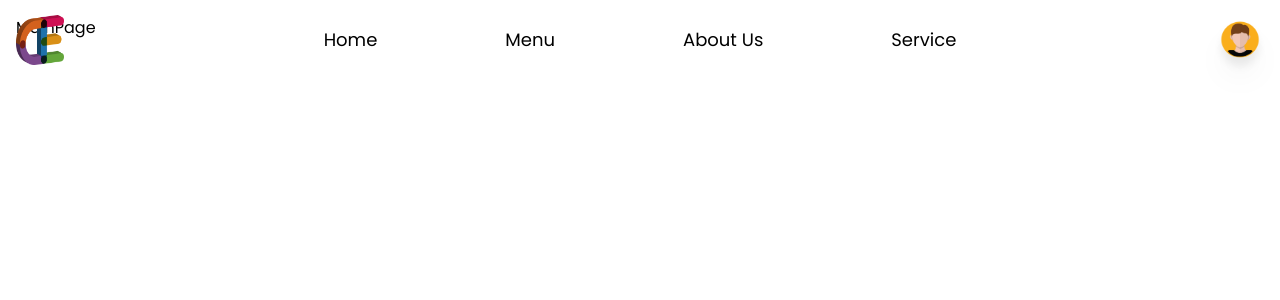
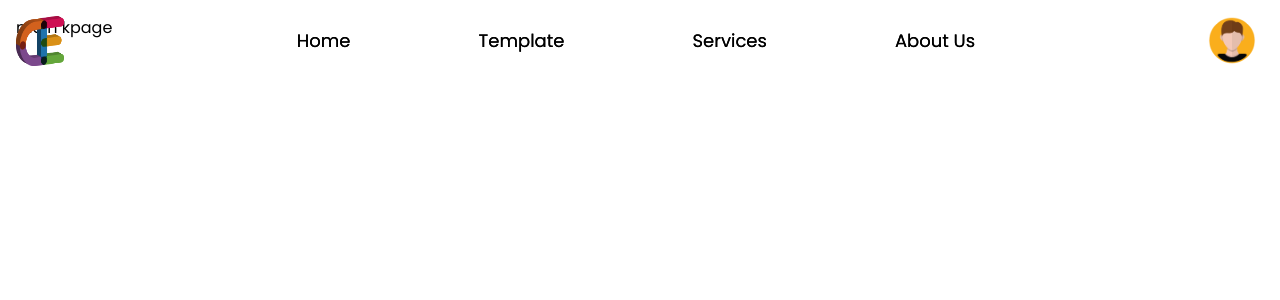
Before and after one commit to VedantBhawsar/certificate_generator, a React (Create React App) app in the folder client/: page / in a window 1280 px wide. Shown: the top 300 px of the page. Built offline with nearby package versions, Linux system fonts and the light colour scheme.

Commit message:
Ui and LInk fixes

```diff
--- a/client/package.json
+++ b/client/package.json
@@ -6,7 +6,7 @@
     "@testing-library/jest-dom": "^5.16.5",
     "@testing-library/react": "^13.4.0",
     "@testing-library/user-event": "^13.5.0",
-    "framer-motion": "^7.6.5",
+    "framer-motion": "^7.6.6",
     "react": "^18.2.0",
     "react-dom": "^18.2.0",
     "react-icons": "^4.6.0",
--- a/client/src/App.js
+++ b/client/src/App.js
@@ -1,6 +1,6 @@
 import React from 'react';
 import './App.css';
-import Forgot_Password from './Component/Login_Page/Forgot_Password';
+import ForgotPassword from './Component/Login_Page/ForgotPassword';
 import Header from './Component/Header';
 import Login from './Component/Login_Page/Login';
 import Register from './Component/Login_Page/Register';
@@ -9,8 +9,7 @@ import MainPage from './Component/MainPage.jsx';
 import {
   BrowserRouter as Router,
   Routes,
-  Route,
-  Link
+  Route
 } from 'react-router-dom'
 
 function App() {
@@ -24,10 +23,10 @@ function App() {
       <Router>
         <Header />
         <Routes>
-          <Route exact path='/' element={<MainPage />} />
+          <Route exact path='/' element={<MainPage className="overflow-y-hidden" />}   />
           <Route exact path='/login' element={<Login />} />
           <Route exact path='/register' element={<Register />} />
-          <Route exact path='/forgot' element={<Forgot_Password />} />
+          <Route exact path='/forgot' element={<ForgotPassword />} />
         </Routes>
       </Router>
     </div>
--- a/client/src/Component/Header.jsx
+++ b/client/src/Component/Header.jsx
@@ -1,38 +1,40 @@
 import React from 'react'
+import { Link } from 'react-router-dom'
 import Logo from '../images/Logo.png'
 import Profile from '../images/Profile.png'
+import { motion } from "framer-motion"
 
 const Header = () => {
     return (
-        <div className="hidden fixed -top-[45%] md:flex w-full h-full items-center justify-between">
-            <div className="flex items-center gap-2">
+        <div className=" hidden fixed  md:flex w-full  items-center justify-between">
+            <Link to={'/'} className="flex items-center gap-2 cursor-pointer">
                 <img src={Logo} className="w-12 object-cover" alt="logo" />
                 {/* <p className="text-headingColor text-xl font-bold"> City</p> */}
-            </div>
+            </Link>
 
             <div className="flex items-center gap-8">
                 <ul className="flex items-center gap-24 "
                 >
-                    <li className="hover:bg-blue-700 hover:text-white px-4 py-2 rounded-full text-lg text-textColor hover:text-headingColor duration-100 transition-all ease-in-out cursor-pointer">
-                        Home
+                    <li className="hover:text-gray-800 px-4 py-2 rounded-full text-lg text-textColor hover:text-headingColor duration-100 transition-all ease-in-out cursor-pointer">
+                        <Link to={'/'} >Home</Link>
                     </li>
-                    <li className="hover:bg-blue-700 hover:text-white px-4 py-2 rounded-full text-lg text-textColor hover:text-headingColor duration-100 transition-all ease-in-out cursor-pointer">
-                        Menu
+                    <li className="hover:text-gray-800 px-4 py-2 rounded-full text-lg text-textColor hover:text-headingColor duration-100 transition-all ease-in-out cursor-pointer">
+                        Template
                     </li>
-                    <li className="hover:bg-blue-700 hover:text-white px-4 py-2 rounded-full text-lg text-textColor hover:text-headingColor duration-100 transition-all ease-in-out cursor-pointer">
+                    <li className="hover:text-gray-800 px-4 py-2 rounded-full text-lg text-textColor hover:text-headingColor duration-100 transition-all ease-in-out cursor-pointer">
+                        Services
+                    </li>
+                    <li className="hover:text-gray-800 px-4 py-2 rounded-full text-lg text-textColor hover:text-headingColor duration-100 transition-all ease-in-out cursor-pointer">
                         About Us
-                    </li>
-                    <li className="hover:bg-blue-700 hover:text-white px-4 py-2 rounded-full text-lg text-textColor hover:text-headingColor duration-100 transition-all ease-in-out cursor-pointer">
-                        Service
                     </li>
                 </ul>
             </div>
 
-            <div className="w-12 h-12 bg-white hover:bg-blue-600 transition-all mr-8 rounded-full flex justify-center items-center">
+            <div className="transition-all mr-10 rounded-full flex justify-center items-center">
                 <img
 
                     src={Profile}
-                    className="w-10 min-w-[40px] h-10 min-h-[40px] drop-shadow-xl cursor-pointer rounded-full"
+                    className="w-12 cursor-pointer "
                     alt="userprofile"
 
                 />
--- a/client/src/Component/Login_Page/Forgot_Password.jsx
+++ b/client/src/Component/Login_Page/ForgotPassword.jsx
@@ -2,7 +2,8 @@ import React from 'react'
 import { BsCheck2All } from 'react-icons/bs';
 import forgot from '../../images/ForgotPassword.png'
 
-const Forgot_Password = () => {
+
+const ForgotPassword = () => {
     return (
         <div className="h-screen overflow-hidden">
             <div className="px-6 h-full text-gray-800">
@@ -83,4 +84,4 @@ const Forgot_Password = () => {
     )
 }
 
-export default Forgot_Password
+export default ForgotPassword
--- a/client/src/Component/Login_Page/Login.jsx
+++ b/client/src/Component/Login_Page/Login.jsx
@@ -1,6 +1,7 @@
 import React from 'react'
 import Register from './Register';
 import login from '../../images/Login.png'
+import { Link } from 'react-router-dom';
 
 const Login = () => {
     return (
@@ -97,7 +98,7 @@ const Login = () => {
                                     >Remember me</label
                                     >
                                 </div>
-                                <a href="#!" className="text-gray-800 hover:underline underline-offset-3">Forgot password?</a>
+                                <Link to={'/forgot'} className="text-gray-800 hover:underline underline-offset-3">Forgot password?</Link>
                             </div>
 
                             <div className="text-center lg:text-left">
@@ -109,11 +110,11 @@ const Login = () => {
                                 </button>
                                 <p className="text-sm font-semibold mt-2 pt-1 mb-0">
                                     Don't have an account ?
-                                    <a
-                                        to={Register}
+                                    <Link
+                                        to={'/register'}
                                         className="text-red-600 hover:text-red-700 focus:text-red-700 transition duration-200 ease-in-out hover:underline ml-1"
-                                    >Register</a
-                                    >
+                                    >Register
+                                    </Link>
                                 </p>
                             </div>
                         </form>
--- a/client/src/Component/Login_Page/Register.jsx
+++ b/client/src/Component/Login_Page/Register.jsx
@@ -66,11 +66,11 @@ const Register = () => {
 
                             <div className='mr-7'>
 
-                                <div className='flex justify-between '>
+                                <div className='flex justify-between'>
                                     <div className="mb-6">
                                         <input
                                             type="text"
-                                            className="form-control block w-full px-4 py-2 text-xl font-normal text-gray-700 bg-white bg-clip-padding border border-solid border-gray-300 rounded transition ease-in-out m-0 focus:text-gray-700 focus:bg-white focus:border-blue-600 focus:outline-none"
+                                            className="form-control block w-11/12 px-4 py-2 text-xl font-normal text-gray-700 bg-white bg-clip-padding border border-solid border-gray-300 rounded transition ease-in-out  focus:text-gray-700 focus:bg-white focus:border-blue-600 focus:outline-none"
                                             id="exampleFormControlInput2"
                                             placeholder="First Name"
                                         />
@@ -78,7 +78,7 @@ const Register = () => {
                                     <div className="mb-6">
                                         <input
                                             type="text"
-                                            className="form-control block w-full px-4 py-2 text-xl font-normal text-gray-700 bg-white bg-clip-padding border border-solid border-gray-300 rounded transition ease-in-out m-0 focus:text-gray-700 focus:bg-white focus:border-blue-600 focus:outline-none"
+                                            className="form-control block w-11/12 px-4 py-2 text-xl font-normal text-gray-700 bg-white bg-clip-padding border border-solid border-gray-300 rounded transition ease-in-out  focus:text-gray-700 focus:bg-white focus:border-blue-600 focus:outline-none"
                                             id="exampleFormControlInput2"
                                             placeholder="Last Name"
                                         />
--- a/client/src/Component/MainPage.jsx
+++ b/client/src/Component/MainPage.jsx
@@ -1,8 +1,14 @@
 import React from 'react'
+import Header from './Header'
 
 const MainPage = () => {
   return (
-    <div>MainPage</div>
+    <div>
+      <Header />
+      <div>
+        main kpage
+      </div>
+    </div>
   )
 }
 
--- a/client/src/index.css
+++ b/client/src/index.css
@@ -6,4 +6,5 @@
 
 * {
   font-family: 'Poppins', sans-serif;
+  overflow: hidden;
 }
```
Also changed, not shown: client/public/img/background.png (deleted), 1 other file (tests, documents, lock files or other folders). Lines whose indentation alone changed are shown as unchanged.
